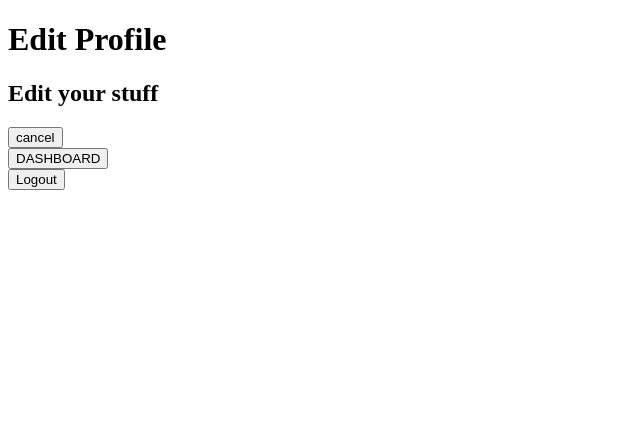
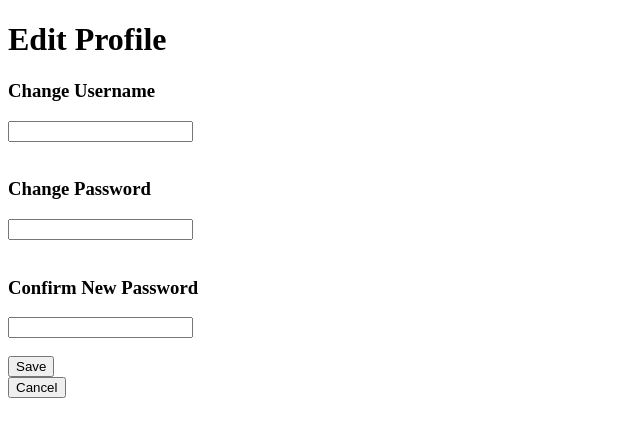
Before and after one commit to evelyn-campbell/Unfold-App, a Django app: page /profile/edit/ in a window 1280 px wide. Shown: the top 437 px of the page, without its empty margins (0-640 px from the left). Run offline with Django 4.2, Linux system fonts and the light colour scheme; the visitor is signed in with stand-in values (Sample User, id 1).

Commit message:
Added password change to profile edit

```diff
--- a/webapp/core/views.py
+++ b/webapp/core/views.py
@@ -75,7 +75,23 @@ def profile(request):
 
 @login_required(login_url='login')
 def edit_profile(request):
-    return render(request, 'core_templates/edit_profile.html')
+    if request.method == 'POST':
+
+        # change password
+        new_password = request.POST['password']
+        password_confirm = request.POST['password_confirm']
+
+        if (new_password == password_confirm) and len(new_password) > 0:
+            user_inst = request.user
+            user_inst.set_password(new_password)
+            user_inst.save()
+            messages.info(request, 'Password updated. Please login again.')
+            return redirect('login')
+        else:
+            return redirect('edit_profile')
+
+    else:
+        return render(request, 'core_templates/edit_profile.html')
 
 @login_required(login_url='login')
 def dashboard(request):
--- a/webapp/templates/core_templates/edit_profile.html
+++ b/webapp/templates/core_templates/edit_profile.html
@@ -6,17 +6,23 @@
   <body>
     <div class="main">
       <h1>Edit Profile</h1>
-      <h2>Edit your stuff</h2>
-      <div class="signup">
+      <div class="login">
+
+        <form action="" method="POST">
+          {% csrf_token %}
+          <h3>Change Username</h3>
+          <input type="text" id="fname" name="new_username"/><br /><br />
+          <h3>Change Password</h3>
+          <input type="password" id="fname" name="password"/><br /><br />
+          <h3>Confirm New Password</h3>
+          <input type="password" id="fname" name="password_confirm"/><br /><br />
+          <button type="submit">Save</button>
+        </form>
+
         <form action="/profile/">
-            <button type="submit">cancel</button>
-          </form>
-        <form action="/dashboard/">
-          <button type="submit">DASHBOARD</button>
+            <button type="submit">Cancel</button>
         </form>
-        <form action="/logout/">
-          <button type="submit">Logout</button>
-        </form>
+
       </div>
     </div>
   </body>
--- a/webapp/templates/core_templates/profile.html
+++ b/webapp/templates/core_templates/profile.html
@@ -8,6 +8,9 @@
       <h1>My Profile</h1>
       <h2>gub</h2>
       <div class="signup">
+        <form action="edit/">
+          <button type="submit">Edit your profile bro</button>
+        </form>
         <form action="/dashboard/">
           <button type="submit">DASHBOARD</button>
         </form>
```
